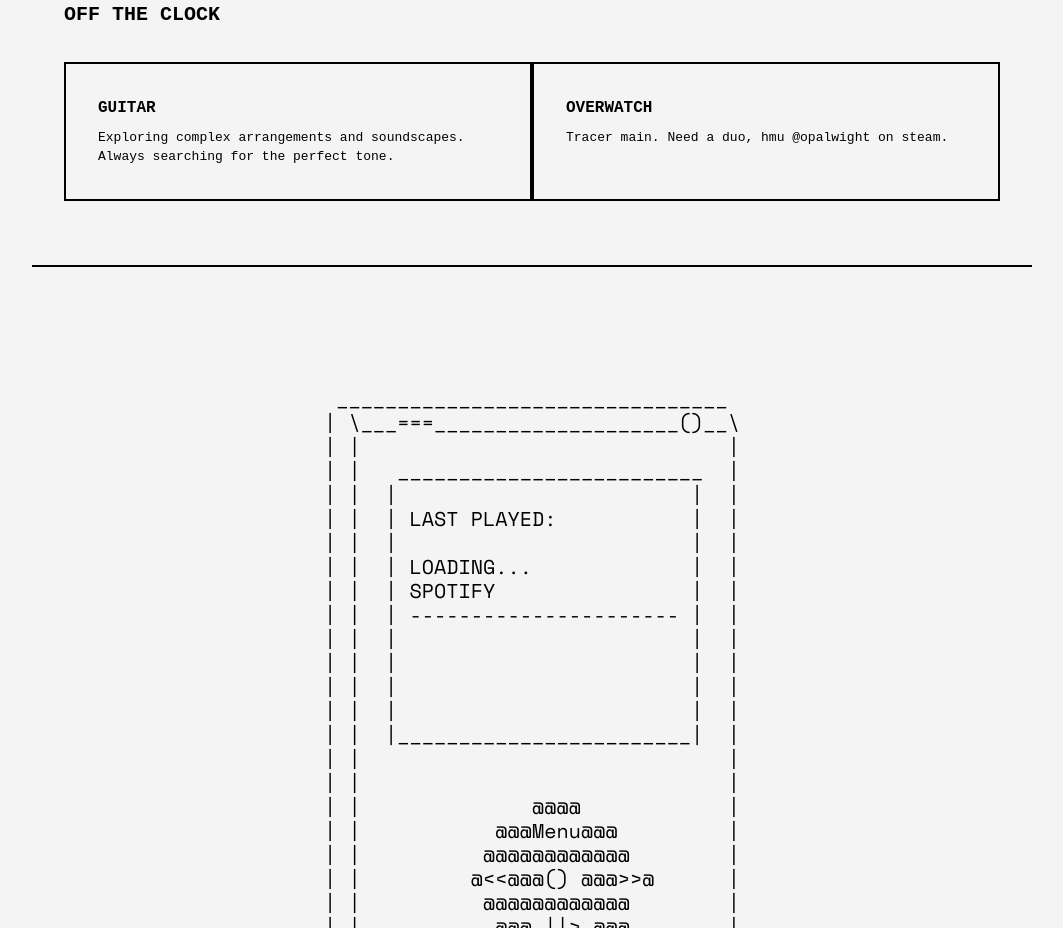
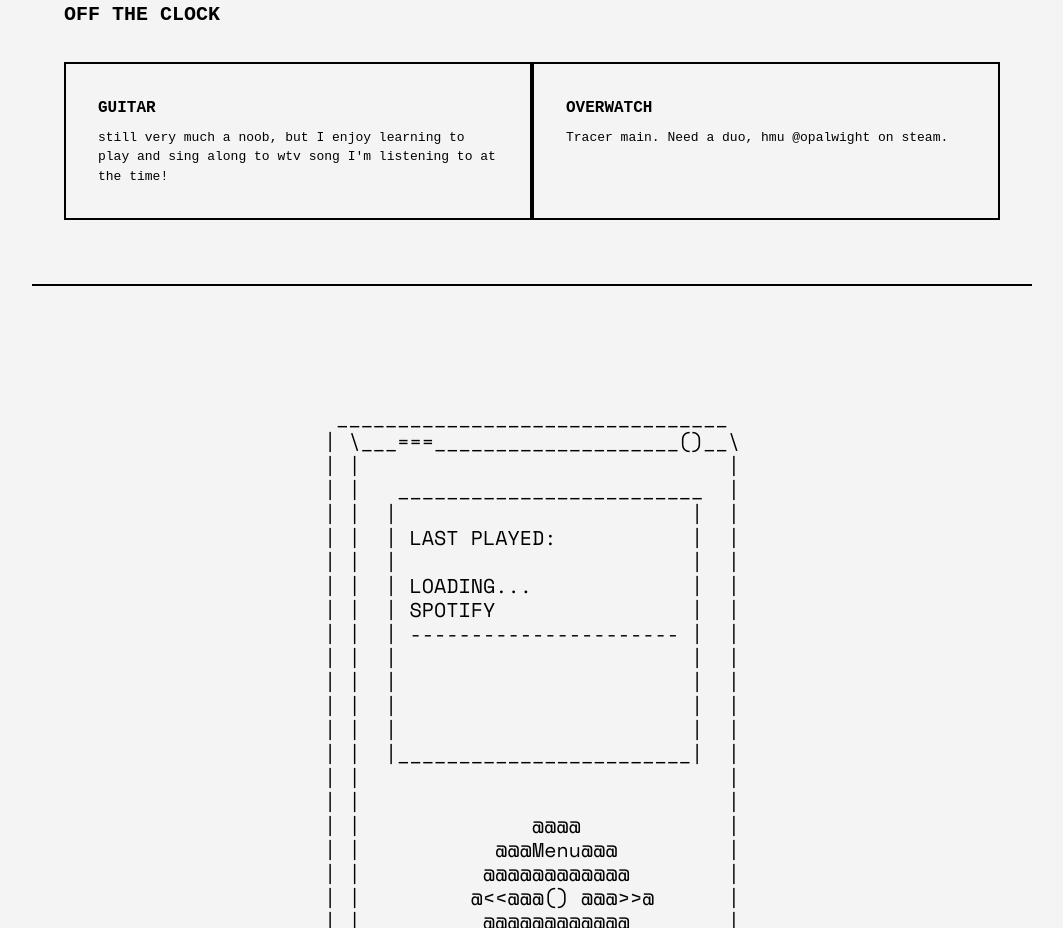
Before and after one commit to OpalWight/folio, a SvelteKit app: page / in a window 1280 px wide. Shown: the part 2300-3228 px from the top of the page, without its empty margins (108-1171 px from the left). Built offline with nearby package versions, Linux system fonts and the light colour scheme; no server answers.

Commit message:
update guitar hobby description

```diff
--- a/src/routes/+page.svelte
+++ b/src/routes/+page.svelte
@@ -261,19 +261,19 @@
 
 
 
-    <div class="interactive-zone">
+        <div class="interactive-zone">
 
 
 
-      <h3 class="hobby-title">GUITAR</h3>
+          <h3 class="hobby-title">GUITAR</h3>
 
 
 
-      <p>Exploring complex arrangements and soundscapes. Always searching for the perfect tone.</p>
+          <p>still very much a noob, but I enjoy learning to play and sing along to wtv song I'm listening to at the time!</p>
 
 
 
-    </div>
+        </div>
 
 
 
```
